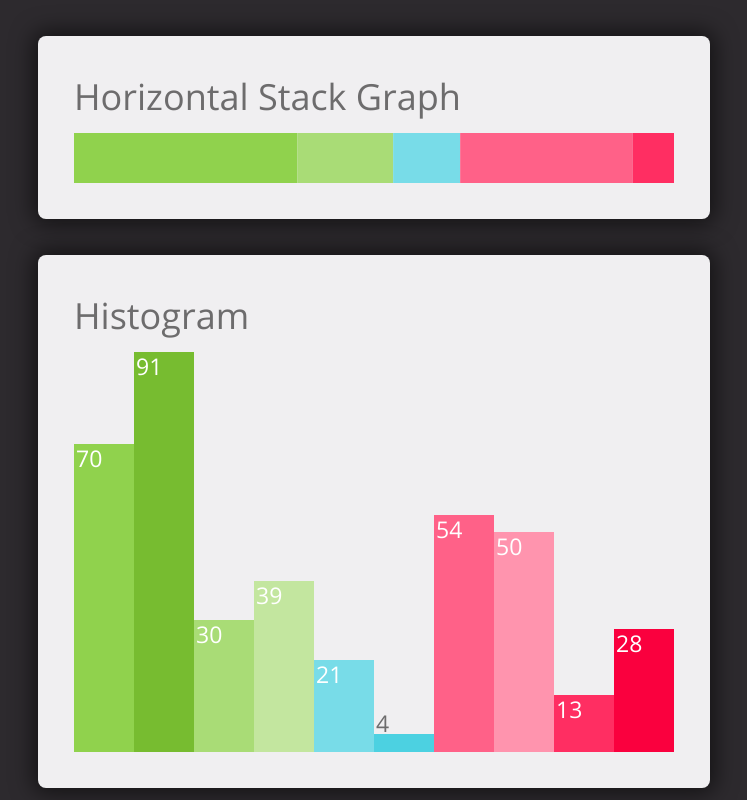
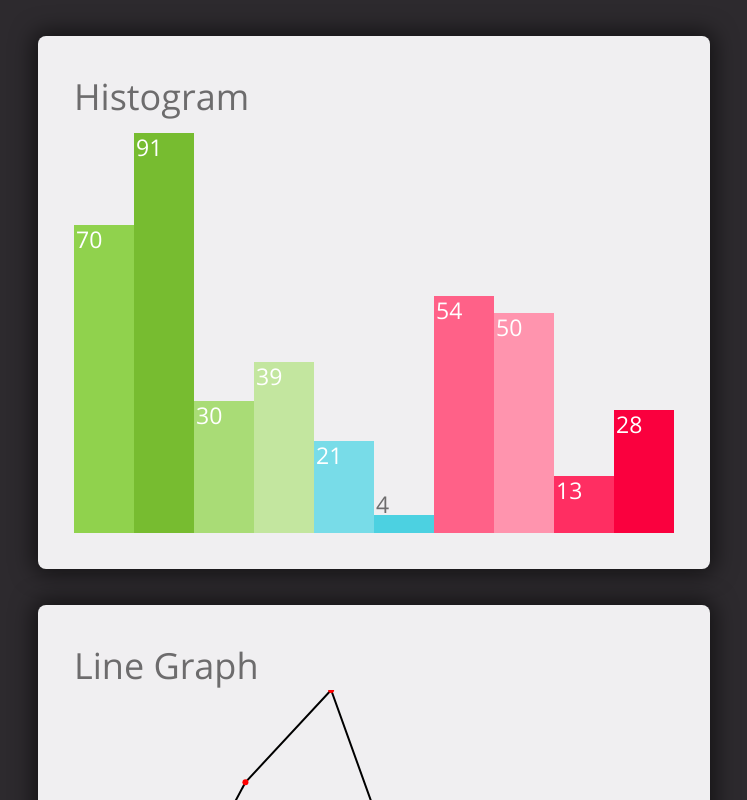
Before and after one commit to guroyer/react-svg-graphs, a React app: page / in a window 1280 px wide. Shown: the top 800 px of the page, without its empty margins (266-1013 px from the left). Built offline with nearby package versions, Linux system fonts and the light colour scheme.

Commit message:
- (WIP) Added line graph

```diff
--- a/src/App.tsx
+++ b/src/App.tsx
@@ -2,6 +2,7 @@ import React, { PureComponent } from "react";
 
 import HorizontalStackGraphDemo from "examples/horizontal-stack-graph-demo/HorizontalStackGraphDemo";
 import HistogramDemo from "examples/histogram-demo/HistogramDemo";
+import LineGraphDemo from "examples/line-graph-demo/LineGraphDemo";
 import "assets/fonts/font.less";
 import "./app.less";
 
@@ -10,8 +11,9 @@ class App extends PureComponent {
         return (
             <div className="app-root">
                 <div className="graphs-demo-container">
+                    <HistogramDemo />
+                    <LineGraphDemo />
                     <HorizontalStackGraphDemo />
-                    <HistogramDemo />
                 </div>
             </div>
         );
--- a/src/app.less
+++ b/src/app.less
@@ -6,7 +6,7 @@ html {
     position: absolute;
     top: 0;
     left: 0;
-    height: 100%;
+    min-height: 100%;
     width: 100%;
     background-color: #2d2a2e;
     color: #6d6c6d;
@@ -27,6 +27,10 @@ html {
             -webkit-box-shadow: 0px 0px 22px 5px rgba(0,0,0,0.56);
             -moz-box-shadow: 0px 0px 22px 5px rgba(0,0,0,0.56);
             box-shadow: 0px 0px 22px 5px rgba(0,0,0,0.56);
+
+            &:last-child {
+                margin-bottom: 36px;
+            }
         }
     }
 }
--- /dev/null
+++ b/src/components/graphs/line-graph/LineGraph.tsx
@@ -0,0 +1,73 @@
+import React, { PureComponent } from "react";
+
+import Svg from "utils/Svg";
+import G from "utils/G";
+import { round } from "utils/mathHelpers";
+
+export interface LineGraphProps {
+    title: string,
+    width: number,
+    height: number,
+    units: LineGraphUnit[]
+}
+
+export interface LineGraphUnit {
+    value: number
+}
+
+interface Circle {
+    cx: number,
+    cy: number,
+    r: number
+}
+
+class LineGraph extends PureComponent<LineGraphProps> {
+    highestValue: number;
+
+    constructor(props: LineGraphProps) {
+        super(props);
+
+        this.highestValue = this.establishHighestValue(props.units);
+    }
+
+    establishHighestValue = (units: LineGraphUnit[]) => {
+        const values = units.map(unit => unit.value);
+
+        return Math.max(...values);
+    }
+
+    render() {
+        const { title, width, height, units } = this.props;
+
+        const amountOfUnit = units.length;
+        const widthBetweenUnits = round(width / (amountOfUnit - 1), 2);
+
+        let xPos = 0;
+        let path = "";
+        let circles = [] as Circle[];
+        units.map((unit, index) => {
+            const command = index < 1 ? "M" : "L";
+            const y = unit.value * -height / this.highestValue;
+
+            path += `${command} ${xPos} ${y} `;
+            circles.push({ cx: xPos, cy: y, r: 3});
+            xPos = round(xPos + widthBetweenUnits, 2);
+        });
+
+        return (
+            <div className="line-graph-container">
+                <div className="title">
+                    {title}
+                </div>
+                <Svg width={width} height={height}>
+                    <G y={height}>
+                        <path d={path} style={{ stroke: "black", strokeWidth: "2", fill: "transparent" }} />
+                        {circles.map((circle, index) => <circle {...circle} key={index} style={{ fill: "red" }} />)}
+                    </G>
+                </Svg>
+            </div>
+        );
+    }
+}
+
+export default LineGraph;
--- /dev/null
+++ b/src/examples/line-graph-demo/LineGraphDemo.tsx
@@ -0,0 +1,28 @@
+import React, { PureComponent } from "react";
+
+import LineGraph from "graphs/line-graph/LineGraph";
+
+const units = [
+    { value: 6 },
+    { value: 19 },
+    { value: 40 },
+    { value: 52 },
+    { value: 21 },
+    { value: 28 },
+    { value: 27 },
+    { value: 10 },
+];
+
+class LineGraphDemo extends PureComponent {
+    render() {
+        return (
+            <LineGraph
+                title="Line Graph"
+                width={600}
+                height={400}
+                units={units} />
+        );
+    }
+}
+
+export default LineGraphDemo;
```
